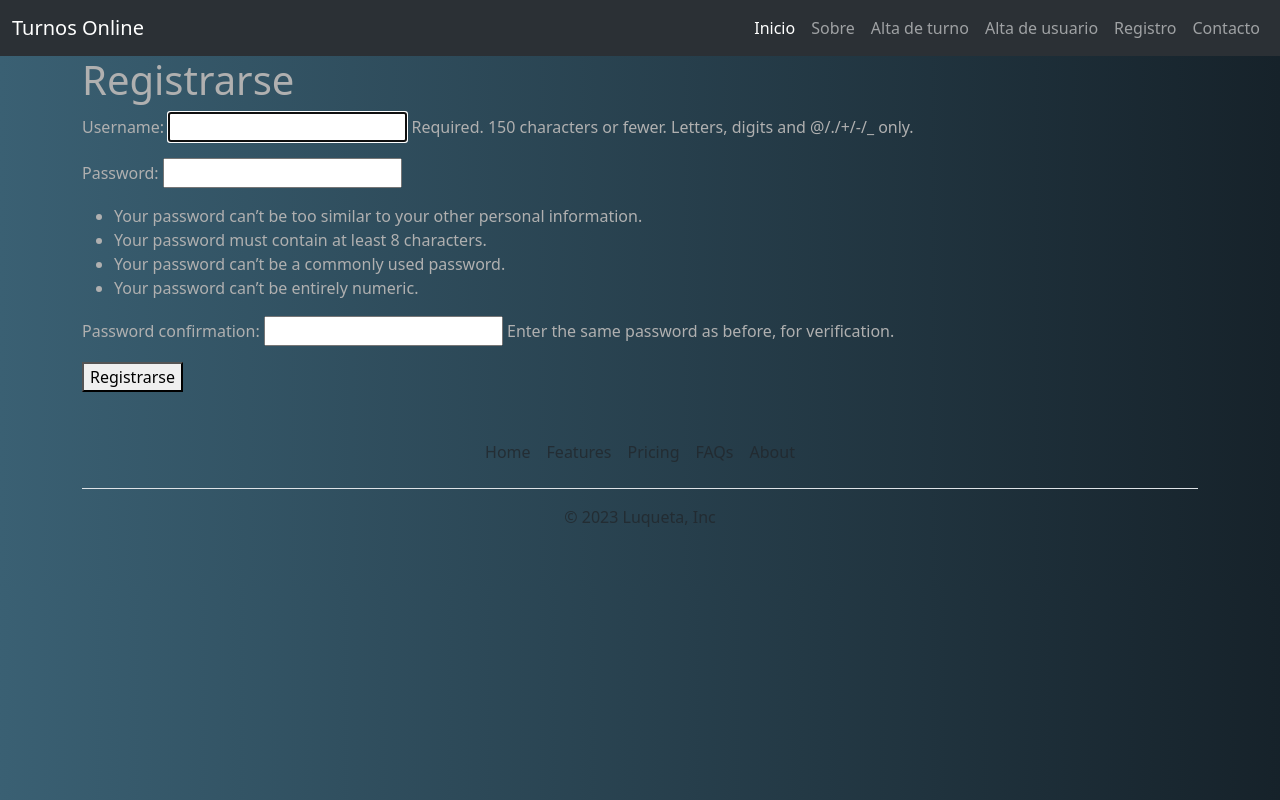
After one commit to bonciano/django-turnos, a Django app: page /signup/ in a window 1280 px wide. The commit adds this page. Run offline with Django 4.2, Linux system fonts and the light colour scheme.

Commit message:
turnos pc bootstrap

```diff
--- a/django_turnos/settings.py
+++ b/django_turnos/settings.py
@@ -118,6 +118,8 @@ USE_TZ = True
 
 STATIC_URL = 'static/'
 
+LOGIN_URL = '/altausuario'
+
 # Default primary key field type
 # https://docs.djangoproject.com/en/4.1/ref/settings/#default-auto-field
 
--- a/django_turnos/urls.py
+++ b/django_turnos/urls.py
@@ -5,6 +5,7 @@ from turnos import views
 urlpatterns = [
     path('admin/', admin.site.urls),
     path('', views.index, name='index'),
+    path('signup/', views.signup, name='signup'),
     path('sobre/', views.sobre, name='sobre'),
     path('contacto/', views.contacto, name='contacto'),
     path('altausuario/', views.altausuario, name='altausuario'),
--- /dev/null
+++ b/turnos/static/styles/styles.css
@@ -0,0 +1,6 @@
+body {
+  background: #16222A;
+  background: -webkit-linear-gradient(to right, #3A6073, #16222A);
+  background: linear-gradient(to right, #3A6073, #16222A);
+  color: #b0b0b0;
+}
--- a/turnos/templates/layout/base.html
+++ b/turnos/templates/layout/base.html
@@ -1,53 +1,69 @@
+{% load static %}
 <!DOCTYPE html>
 <html lang="en-US">
   <head>
     <meta charset="utf-8" />
     <meta name="viewport" content="width=device-width" />
-
     <title>Turnos Online</title>
-    <link rel="stylesheet" href="style.css" />
+	<link href="https://cdn.jsdelivr.net/npm/bootstrap@5.3.0-alpha1/dist/css/bootstrap.min.css" rel="stylesheet" integrity="sha384-GLhlTQ8iRABdZLl6O3oVMWSktQOp6b7In1Zl3/Jr59b6EGGoI1aFkw7cmDA6j6gD" crossorigin="anonymous">
+	<link rel="stylesheet" href="{% static 'styles/styles.css' %}">
   </head>
 
   <body>
-    <!-- Here is our main header that is used across all the pages of our website -->
+	<!--	<nav class="navbar bg-dark" data-bs-theme="dark"> -->
+	  <nav class="navbar navbar-expand-lg bg-body-tertiary" data-bs-theme="dark">
+	    <div class="container-fluid">
+	      <a class="navbar-brand" href="{% url 'index' %}">Turnos Online</a>
+	      <button class="navbar-toggler" type="button" data-bs-toggle="collapse" data-bs-target="#navbarSupportedContent" aria-controls="navbarSupportedContent" aria-expanded="false" aria-label="Toggle navigation">
+	        <span class="navbar-toggler-icon"></span>
+	      </button>
+	      <div class="collapse navbar-collapse" id="navbarSupportedContent">
+	        <ul class="navbar-nav ms-auto mb-2 mb-lg-0">
+	          <li class="nav-item">
+	            <a class="nav-link active" aria-current="page" href="{% url 'index' %}">Inicio</a>
+	          </li>
+	          <li class="nav-item">
+	            <a class="nav-link" href="{% url 'sobre' %}">Sobre</a>
+	          </li>
+	          <li class="nav-item">
+	            <a class="nav-link" href="{% url 'altaturno' %}">Alta de turno</a>
+	          </li>
+	          <li class="nav-item">
+	            <a class="nav-link" href="{% url 'altausuario' %}">Alta de usuario</a>
+	          </li>
+			  <li class="nav-item">
+	            <a class="nav-link" href="{% url 'signup' %}">Registro</a>
+	          </li>
+			  <li class="nav-item">
+	            <a class="nav-link" href="{% url 'contacto' %}">Contacto</a>
+	          </li>
+	        </ul>
+	      </div>
+	    </div>
+	  </nav>
+	  <!--	</nav> -->
 
-    <header>
-      <h1>Header</h1>
-    </header>
-
-<!-- COLOCAR AQUI LA VALIDACION DE SI EL USUARIO ESTA LOGUEADO EN LA WEB, CASO CONTRARIO, REGISTRARSE O LOGUEARSE -->
-
-    <nav>
-      <ul>
-        <li><a href="{% url 'index' %}">Inicio</a></li>
-        <li><a href="{% url 'sobre' %}">Sobre</a></li>
-        <li><a href="{% url 'altaturno' %}">Alta de turno</a></li>
-        <li><a href="{% url 'altausuario' %}">Alta de usuario</a></li>
-        <li><a href="{% url 'contacto' %}">Contacto</a></li>
-      </ul>
-
-      <!-- A Search form is another common non-linear way to navigate through a website.
-
-      <form>
-        <input type="search" name="q" placeholder="Search query" />
-        <input type="submit" value="Go!" />
-      </form>
-    </nav>
-
-	-->
-
-    <!-- Here is our page's main content -->
-    <main>
+    <div class='container'>
 	  {% block content %}
 	  {% endblock %}
-      <!-- It contains an article -->
+    </div>
 
-    </main>
+	<div class="b-example-divider"></div>
 
-    <!-- And here is our main footer that is used across all the pages of our website -->
+	<div class="container">
+	  <footer class="py-3 my-4">
+	    <ul class="nav justify-content-center border-bottom pb-3 mb-3">
+	      <li class="nav-item"><a href="#" class="nav-link px-2 text-muted">Home</a></li>
+	      <li class="nav-item"><a href="#" class="nav-link px-2 text-muted">Features</a></li>
+	      <li class="nav-item"><a href="#" class="nav-link px-2 text-muted">Pricing</a></li>
+	      <li class="nav-item"><a href="#" class="nav-link px-2 text-muted">FAQs</a></li>
+	      <li class="nav-item"><a href="#" class="nav-link px-2 text-muted">About</a></li>
+	    </ul>
+	    <p class="text-center text-muted">&copy; 2023 Luqueta, Inc</p>
+	  </footer>
+	</div>
 
-    <footer>
-      <p>©Copyright 2023 by Lucas. All rights reversed.</p>
-    </footer>
+
+    <script src="https://cdn.jsdelivr.net/npm/bootstrap@5.3.0-alpha1/dist/js/bootstrap.bundle.min.js" integrity="sha384-w76AqPfDkMBDXo30jS1Sgez6pr3x5MlQ1ZAGC+nuZB+EYdgRZgiwxhTBTkF7CXvN" crossorigin="anonymous"></script>
   </body>
 </html>
--- a/turnos/templates/usuarios/altausuario.html
+++ b/turnos/templates/usuarios/altausuario.html
@@ -8,6 +8,7 @@
 
 <form method='POST'>
   {% csrf_token %}
+
   {{ formulario.as_p }}
   <button>
     Guardar
--- /dev/null
+++ b/turnos/templates/usuarios/signup.html
@@ -0,0 +1,21 @@
+{% extends 'layout/base.html' %}
+{% block content %}
+
+<h1>
+  Registrarse
+</h1>
+
+<form action='signup/' method='POST'>
+  {% csrf_token %}
+
+
+  {{fsignup.as_p}}
+
+  <button>
+	Registrarse
+  </button>
+
+</form>
+
+
+{% endblock %}
--- a/turnos/views.py
+++ b/turnos/views.py
@@ -1,11 +1,11 @@
 from django.shortcuts import render, redirect
 from .forms import CrearUsuario, CrearTurno, CrearMensaje
 from .models import Usuarios, Turnos, Mensajes
-
+from django.contrib.auth import login
+from django.contrib.auth.forms import UserCreationForm
+from django.contrib.auth.decorators import login_required
 
 # Create your views here.
-
-
 def index(request):
     return render(request, 'index.html')
 
@@ -17,7 +17,7 @@ def altausuario(request):
             'formulario' : CrearUsuario()
             })
     else:
-        Usuarios.objects.create(
+        usuario = Usuarios.objects.create(
             usuario = request.POST['usuario'],
             clave = request.POST['clave'],
             nombre = request.POST['nombre'],
@@ -25,10 +25,13 @@ def altausuario(request):
             correo =  request.POST['correo'],
             telefono = request.POST['telefono']
         )
+        usuario.save()
+        login(request,usuario) # para crear cookies en el cliente (revisar de colocar lo mismo para login)
+
     return render(request,'index.html')
 
 
-
+@login_required
 def listarturno(request,usuario_id):
     if request.method == 'GET':
         usuario_id = 3
@@ -40,6 +43,7 @@ def listarturno(request,usuario_id):
 
 
 
+@login_required
 def altaturno(request):
     if request.method == 'GET':
         return render(request, 'turnos/altaturno.html',{
@@ -56,6 +60,7 @@ def altaturno(request):
     return render(request,'index.html')
 
 
+@login_required
 def bajaturno(request):
     pass
 
@@ -63,11 +68,30 @@ def bajaturno(request):
 def iniciosesion(request):
     pass
 
+@login_required
 def cerrarsesion(request):
     pass # ?????
 
+@login_required
 def eliminarturno(request):
     pass
+
+
+
+def signup(request):
+    return render(request, 'usuarios/signup.html',{
+        'fsignup' : UserCreationForm
+        })
+
+
+
+
+
+
+
+
+
+
 
 
 def sobre(request):
```
Also changed, not shown: turnos/templates/contacto.html (+18 -2 lines), turnos/templates/index.html (+47 -38 lines), db.sqlite3.
